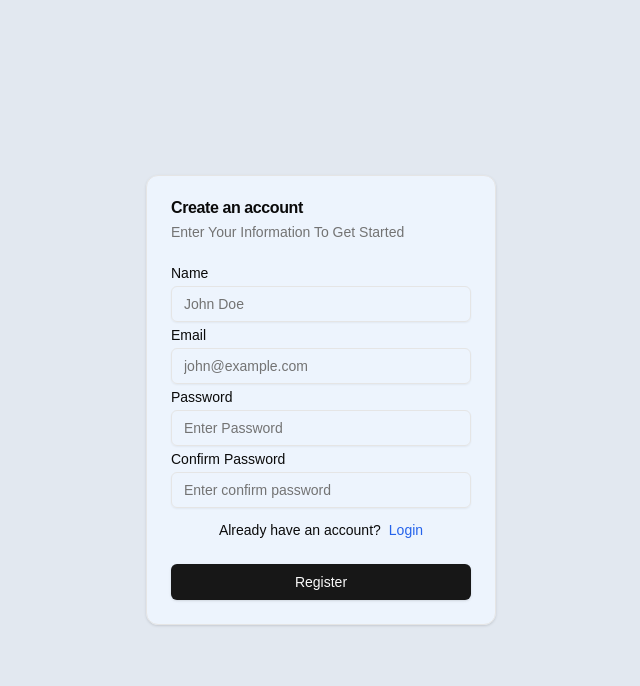
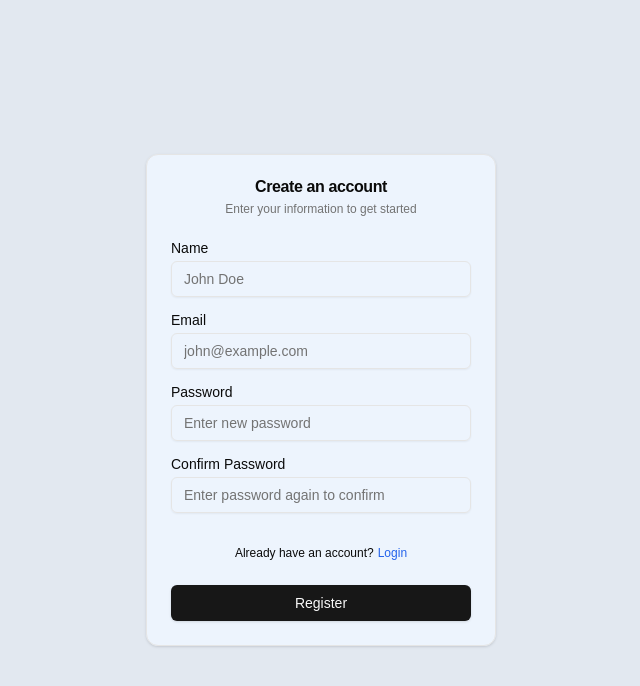
Before and after one commit to prasa857/-my-first-project-evo-new, a Next.js app: page /register in a window 1280 px wide. Shown: the top 686 px of the page, without its empty margins (319-959 px from the left). Built offline with nearby package versions, Linux system fonts and the light colour scheme.

Commit message:
BetterAuth internal server error (500),corection code

```diff
--- a/app/register/register-form.jsx
+++ b/app/register/register-form.jsx
@@ -1,7 +1,9 @@
 "use client";
+
 import { useState } from "react";
+import Link from "next/link";
+import { Loader2 } from "lucide-react";
 import { Button } from "@/components/ui/button";
-import Link from "next/link";
 import {
   Card,
   CardContent,
@@ -10,10 +12,11 @@ import {
   CardHeader,
   CardTitle,
 } from "@/components/ui/card";
+import { Input } from "@/components/ui/input";
 import { Label } from "@/components/ui/label";
-import { Input } from "@/components/ui/input";
+// import { ToastAction } from "@/components/ui/toast";
+import { useToast } from "@/hooks/use-toast";
 // import { registerUser } from "@/lib/apis/server";
-
 import { signUp } from "@/lib/auth-client";
 
 const DEFAULT_ERROR = {
@@ -21,68 +24,95 @@ const DEFAULT_ERROR = {
   message: "",
 };
 
+// Keep this as a client component (functional component)
 export default function RegisterForm() {
   const [error, setError] = useState(DEFAULT_ERROR);
+  const [isLoading, setLoading] = useState(false);
+  const { toast } = useToast();
 
   const handleSubmitForm = async (event) => {
     event?.preventDefault();
     const formData = new FormData(event?.currentTarget);
     const name = formData.get("name").toString();
     const email = formData.get("email").toString();
-    const password = formData.get("password").toString();
+    const password = formData.get("password") ?? "";
     const confirmPassword = formData.get("confirm-password") ?? "";
 
-    //Basic FrontEnd Validation Logic
+    // console.log("Sumbitted!", { name, email, password, confirmPassword });
 
+    // Basic frontend validation logic
     // if (name && email && password && confirmPassword) {
     if (password === confirmPassword) {
       setError(DEFAULT_ERROR);
-      // await registerUser({ name, email, password });
+      // setLoading(true);
+      // const registerResp = await registerUser({ name, email, password });
+      // setLoading(false);
+
+      // if (registerResp?.error) {
+      //   setError({ error: true, message: registerResp.error });
+      // } else {
+      //   toast({
+      //     variant: "success",
+      //     title: "Registration successful!",
+      //     description: "Please continue with login",
+      //     action: (
+      //       <ToastAction altText="Login" className="hover:bg-green-700">
+      //         Login
+      //       </ToastAction>
+      //     ),
+      //   });
+      // }
 
       const { data, error } = await signUp.email(
         {
           email: email,
-          passwrod: password,
+          password: password,
           name: name,
           image: undefined,
         },
         {
           onRequest: () => {
-            // console.log("onRequest",ctx);
+            // console.log("onRequest", ctx);
           },
           onSuccess: (ctx) => {
             console.log("onSuccess", ctx);
           },
-          onError: (error) => {
-            console.log("onError", error);
+          onError: (ctx) => {
+            if (ctx) {
+              setError({ error: true, message: ctx.error.message });
+            }
           },
         }
       );
+
       if (data) {
         console.log("data", data);
       }
     } else {
-      setError({ error: true, message: "Passwords don't match" });
+      setError({ error: true, message: "Passwords doesn't match" });
     }
-    //}
+    // }
+
+    // console.log("Error!", error);
   };
 
   return (
     <div className="flex justify-center items-center min-h-screen">
       <Card className="bg-blue-50/90 w-[350px]">
         <CardHeader>
-          <CardTitle>Create an account</CardTitle>
-          <CardDescription>
-            Enter Your Information To Get Started
+          <CardTitle className="text-center">Create an account</CardTitle>
+          <CardDescription className="text-xs text-center">
+            Enter your information to get started
           </CardDescription>
         </CardHeader>
         <form onSubmit={handleSubmitForm}>
           <CardContent>
-            <div className="flex flex-col space-y-1.5">
+            <div className="flex flex-col space-y-4">
               <div className="flex flex-col space-y-1.5">
                 <Label htmlFor="name">Name</Label>
                 <Input id="name" name="name" placeholder="John Doe" />
               </div>
+
               <div className="flex flex-col space-y-1.5">
                 <Label htmlFor="email">Email</Label>
                 <Input
@@ -92,35 +122,37 @@ export default function RegisterForm() {
                   placeholder="john@example.com"
                 />
               </div>
+
               <div className="flex flex-col space-y-1.5">
                 <Label htmlFor="password">Password</Label>
                 <Input
                   id="password"
                   name="password"
                   type="password"
-                  placeholder="Enter Password"
+                  placeholder="Enter new password"
                 />
               </div>
+
               <div className="flex flex-col space-y-1.5">
                 <Label htmlFor="confirm-password">Confirm Password</Label>
                 <Input
                   id="confirm-password"
                   name="confirm-password"
                   type="password"
-                  placeholder="Enter confirm password"
+                  placeholder="Enter password again to confirm"
                 />
               </div>
 
-              {/*form error*/}
+              {/* form errors */}
               <div className="flex justify-center">
                 {error?.error && (
-                  <span className="text-red-600 text-xs text-center">
+                  <span className="text-red-600 text-xs text-center animate-pulse duration-1000">
                     {error.message}
                   </span>
                 )}
               </div>
 
-              <div className="flex justify-center gap-2 text-sm">
+              <div className="flex justify-center gap-1 text-xs">
                 Already have an account?{" "}
                 <Link href="/login" className="text-blue-600 hover:underline">
                   Login
@@ -128,8 +160,10 @@ export default function RegisterForm() {
               </div>
             </div>
           </CardContent>
+
           <CardFooter className="flex justify-center">
-            <Button className="flex-1" type="submit">
+            <Button className="flex-1" type="submit" disabled={isLoading}>
+              {isLoading && <Loader2 className="animate-spin" />}
               Register
             </Button>
           </CardFooter>
```
